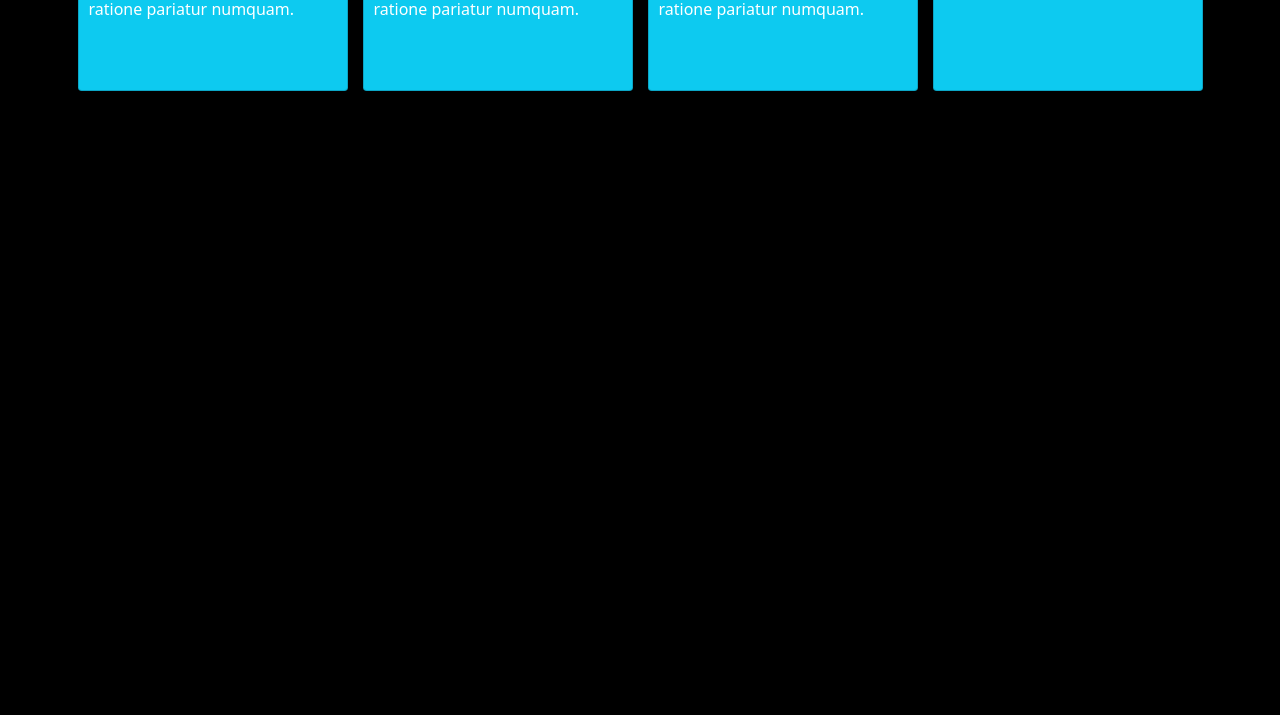
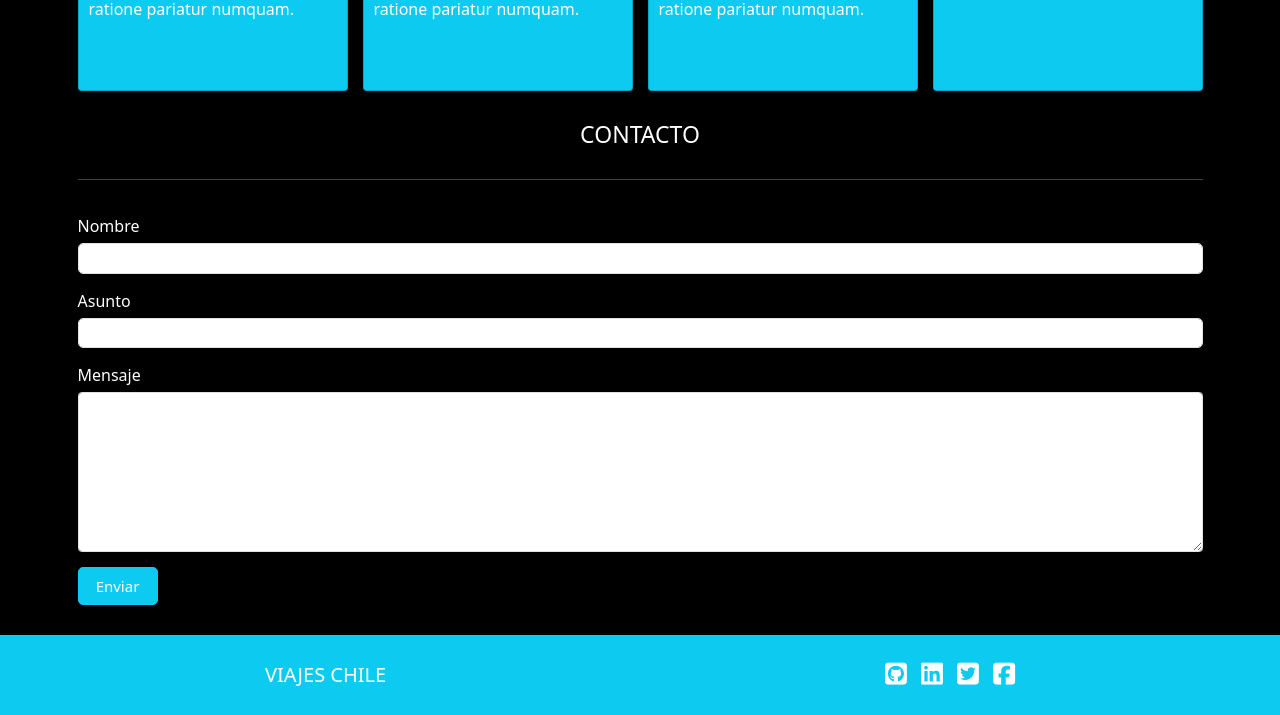
Before and after one commit to BryanC7/Viajes-Chile, a plain HTML site: page index.html in a window 1280 px wide. Shown: the part 1477-2192 px from the top of the page. Before the commit the page ends 1568 px from the top, so only its background shows below. Drawn offline with nearby package versions, Linux system fonts and the light colour scheme.

Commit message:
Contacto & Footer

```diff
--- a/assets/css/style.css
+++ b/assets/css/style.css
@@ -81,3 +81,19 @@ i {
 .card {
     height: 38rem;
 }
+
+/* Footer */
+
+.footer {
+    max-width: 80rem;
+    margin: 0 auto;
+    padding: 2.5rem;
+}
+
+/* Media Queries */
+
+@media (max-width: 768px) {
+    .container-img {
+        max-height: 20rem;
+    }
+}
--- a/index.html
+++ b/index.html
@@ -140,6 +140,39 @@
             </div>
         </div>
     </section>
+
+    <section class="container" data-bs-spy="smoothScroll">
+        <h2 class="text-center my-5" id="contacto">CONTACTO</h2>
+        <hr>
+        <br>
+        <form class="text-start mb-5">
+            <div class="mb-4">
+                <label class="form-label">Nombre</label>
+                <input class="form-control form-control-lg">
+            </div>
+            <div class="mb-4">
+                <label class="form-label">Asunto</label>
+                <input class="form-control form-control-lg">
+            </div>
+            <div class="mb-4">
+                <label class="form-label">Mensaje</label>
+                <textarea class="form-control" rows="10"></textarea>
+            </div>
+            <button type="submit" class="btn btn-lg btn-info text-white">Enviar</button>
+        </form>
+    </section>
+
+    <footer class="bg-info">
+        <div class="footer d-flex justify-content-between align-items-center">
+            <span class="fs-2 fw-light">VIAJES CHILE</span>
+            <div>
+                <i class="fa-brands fa-square-github ms-3"></i>
+                <i class="fa-brands fa-linkedin ms-3"></i>
+                <i class="fa-brands fa-square-twitter ms-3"></i>
+                <i class="fa-brands fa-square-facebook ms-3"></i>
+            </div>
+        </div>
+    </footer>
 </body>
 <script src="https://kit.fontawesome.com/1ad65aac44.js" crossorigin="anonymous"></script>
 <script src="https://cdn.jsdelivr.net/npm/bootstrap@5.3.3/dist/js/bootstrap.bundle.min.js" integrity="sha384-YvpcrYf0tY3lHB60NNkmXc5s9fDVZLESaAA55NDzOxhy9GkcIdslK1eN7N6jIeHz" crossorigin="anonymous"></script>
```
